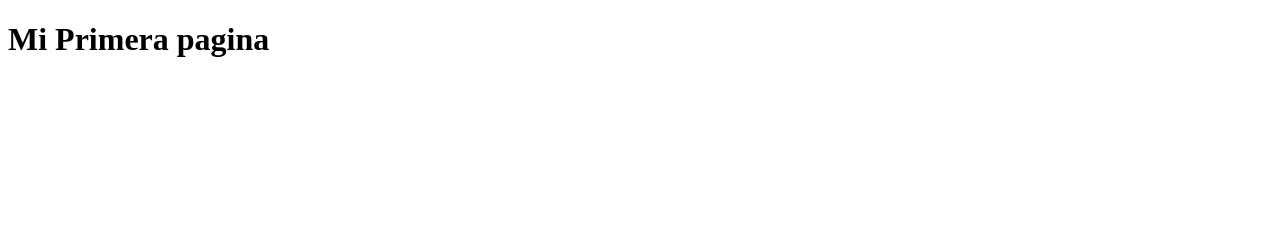
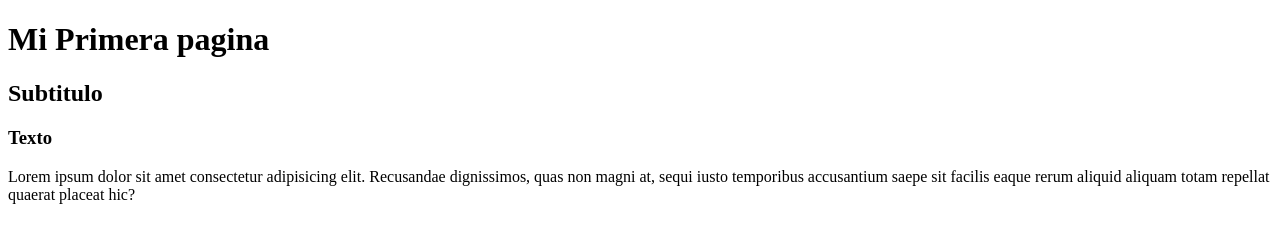
Before and after one commit to cmunoq/Ciclo3, a plain HTML site: page index.html in a window 1280 px wide. Drawn offline with Linux system fonts and the light colour scheme.

Commit message:
Add h3 and p

```diff
--- a/index.html
+++ b/index.html
@@ -1,14 +1,22 @@
 <!DOCTYPE html>
 <html>
 <!-----Cabcera del documento------>
+
 <head>
     <!---titulo------>
     <title>Mi Primera Pagina</title>
 </head>
 
 <!------Cuerpo del documento------->
+
 <body>
     <h1>Mi Primera pagina</h1>
+    <h2>Subtitulo</h2>
+    <h3>Texto</h3>
+    <p>
+        Lorem ipsum dolor sit amet consectetur adipisicing elit. Recusandae dignissimos, quas non magni at, sequi iusto
+        temporibus accusantium saepe sit facilis eaque rerum aliquid aliquam totam repellat quaerat placeat hic?
+    </p>
 </body>
 
 <!-----Pie de pagina--------->
```
Lines whose indentation alone changed are shown as unchanged.
